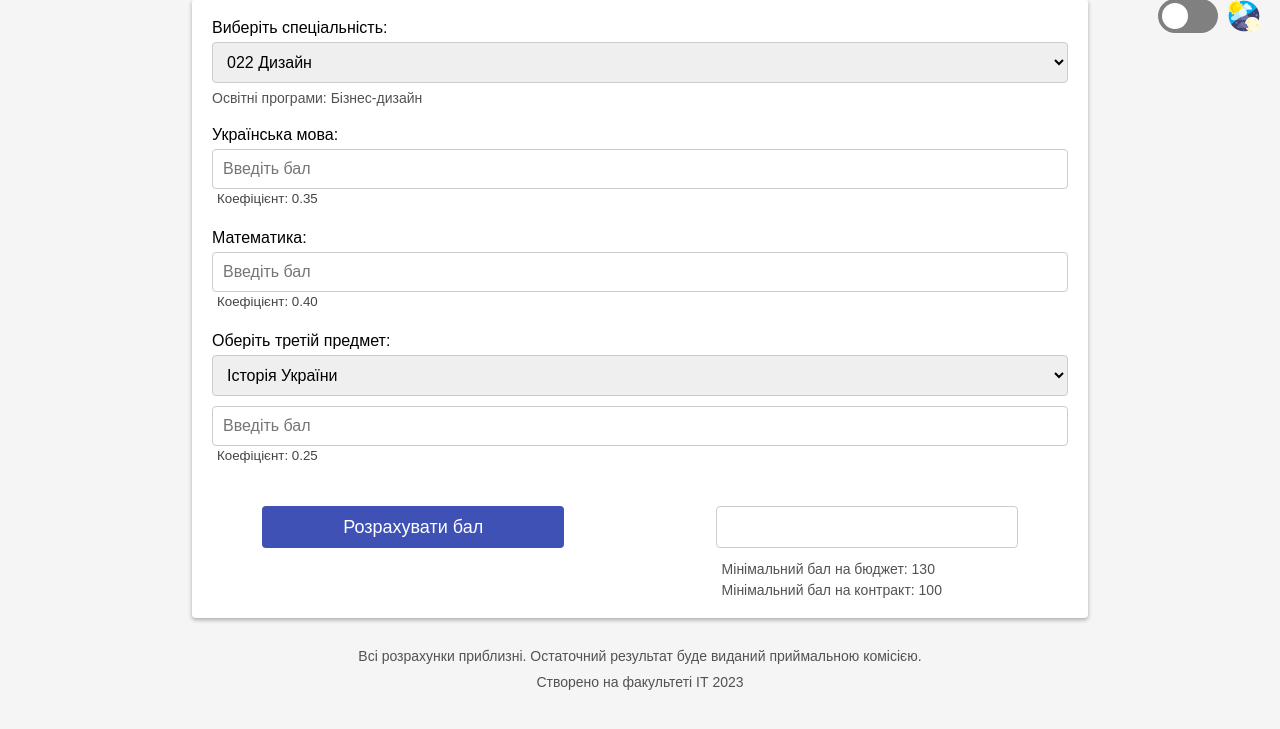
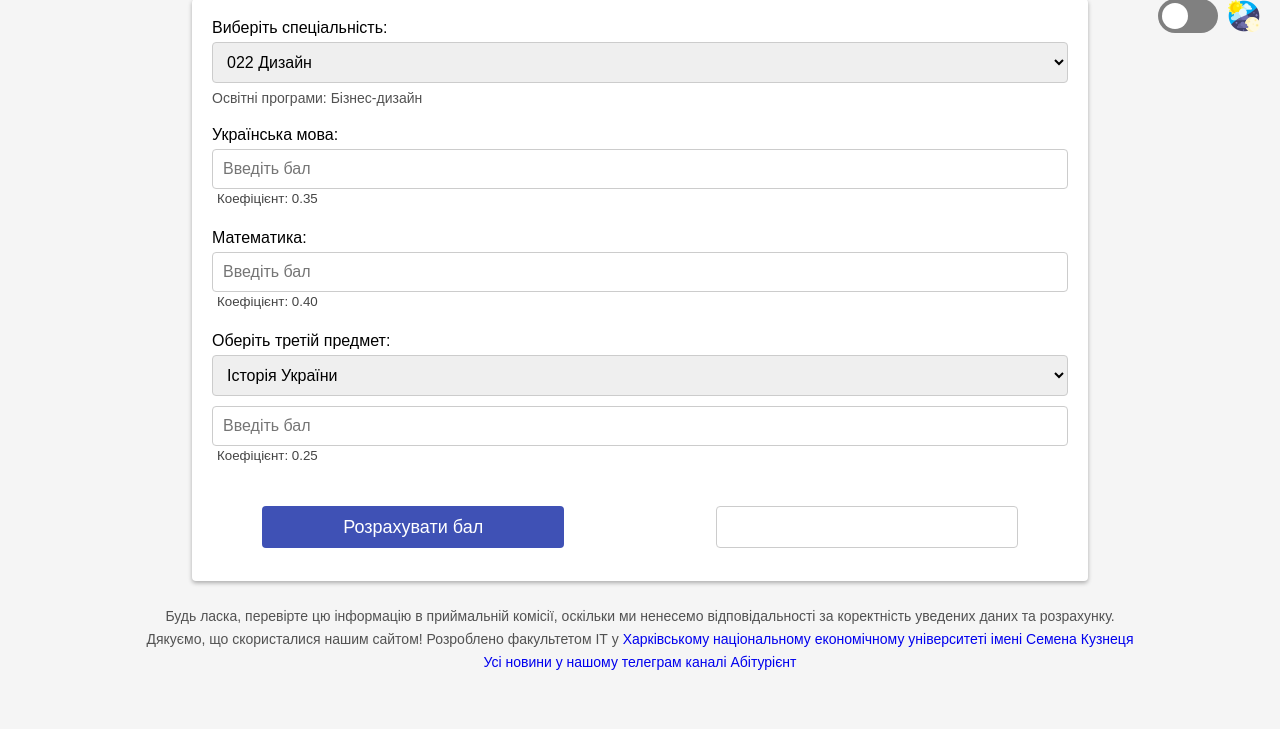
Before and after one commit to GoncharovNikit/univ-project, a PHP site: page / in a window 1280 px wide. Shown: the part 21-750 px from the top of the page. Run offline with PHP 8.4, Linux system fonts and the light colour scheme.

Commit message:
footer & min scores fixes

```diff
--- a/css/index.css
+++ b/css/style.css
@@ -20,6 +20,10 @@ body.light {
 body.dark {
     background-color: #222222;
     color: #ffffff;
+}
+
+a {
+    text-decoration: none;
 }
 
 .theme-switcher {
@@ -210,7 +214,7 @@ button[type="submit"] {
     height: auto;
 }
 
-.min-scores {
+.min-score {
     padding-top: 8px;
 }
 
@@ -222,24 +226,20 @@ button[type="submit"] {
     padding-left: 6px;
 }
 
-#label-below, footer {
+footer {
     text-align: center;
-    margin-top: 30px;
+    margin-top: 20px;
     font-size: 14px;
     color: #525252;
     width: 70%;
 }
 
-body.dark #label-below {
-    color: #f5f5f5;
+.label-below {
+    margin-top: 7px;
 }
 
 body.dark footer {
     color: #f5f5f5;
-}
-
-footer {
-    margin-top: 10px;
 }
 
 @media(max-width: 1420px) {
@@ -251,6 +251,18 @@ footer {
 @media(max-width: 1020px) {
     .form {
         width: 90%;
+    }
+}
+
+@media(max-height: 870px) {
+    .form-container {
+        height: auto;
+        margin-top: 70px;
+    }
+
+    footer {
+        width: 80%;
+        margin-bottom: 20px;
     }
 }
 
@@ -288,10 +300,6 @@ footer {
     .result-container {
         padding: 0 20px;
     }
-
-    #label-below {
-        width: 80%;
-    }
 }
 
 @media(max-width: 340px) {
@@ -299,18 +307,7 @@ footer {
         padding: 0;
     }
 
-    #label-below, footer {
-        width: 95%;
+    footer {
+        width: 85%;
     }
 }
-
-@media(max-height: 870px) {
-    .form-container {
-        height: auto;
-        margin-top: 70px;
-    }
-
-    footer {
-        margin-bottom: 20px;
-    }
-}
--- a/index.html
+++ b/index.html
@@ -4,8 +4,8 @@
     <meta charset="UTF-8" />
     <meta name="viewport" content="width=device-width, initial-scale=1.0">
     <title>Konkurs hneu</title>
-    <link rel="icon" type="image/x-icon" href="img/icon1.png" />
-    <link rel="stylesheet" href="css/index.css" />
+    <link rel="icon" type="image/x-icon" href="img/favicon.png" />
+    <link rel="stylesheet" href="css/style.css" />
 </head>
 <body class="light">
         <div class="theme-switcher">
@@ -13,7 +13,7 @@
                 <input type="checkbox" id="theme-toggle">
                 <span class="slider round"></span>
             </label>
-            <img class="icon" src="img/day-night2.png" alt="Icon">
+            <img class="icon" src="img/theme-switcher.png" alt="Icon">
         </div>
         <div class="form-container">
             <form class="form">
@@ -46,15 +46,29 @@
                     <button type="submit">Розрахувати бал</button>
                     <div class="mark-results">
                         <div class="result"></div>
-                        <div class="min-scores">
-                            <p id="score-budget"></p>
+                        <div class="min-score">
                             <p id="score-contract"></p>
                         </div>
                     </div>
                 </div>
             </form>
-            <p id="label-below">Всі розрахунки приблизні. Остаточний результат буде виданий приймальною комісією.</p>
-            <footer>Створено на факультеті ІТ 2023</footer>
+            <footer>
+                <p class="label-below">
+                    Будь ласка, перевірте цю інформацію в приймальній комісії, оскільки ми ненесемо відповідальності
+                    за коректність уведених даних та розрахунку.
+                </p>
+                <p class="label-below">
+                    Дякуємо, що скористалися нашим сайтом! Розроблено факультетом ІТ у
+                    <a href="http://www.hneu.edu.ua" target="_blank">
+                        Харківському національному економічному університеті імені Семена Кузнеця
+                    </a>
+                </p>
+                <p class="label-below">
+                    <a href="https://t.me/abitura_2019" target="_blank">
+                        Усі новини у нашому телеграм каналі Абітурієнт
+                    </a>
+                </p>
+            </footer>
         </div>
     <script src="js/script.js"></script>
 </body>
```
Also changed, not shown: js/script.js (+7 -50 lines), img/day-and-night.png (deleted), img/day-night.png (deleted), img/day.jpg (deleted), img/favicon.png (renamed from img/icon1.png), img/icon2.png (deleted), img/moon.png (deleted), img/night.jpg (deleted), img/sun.png (deleted), img/theme-switcher.png (renamed from img/day-night2.png).
